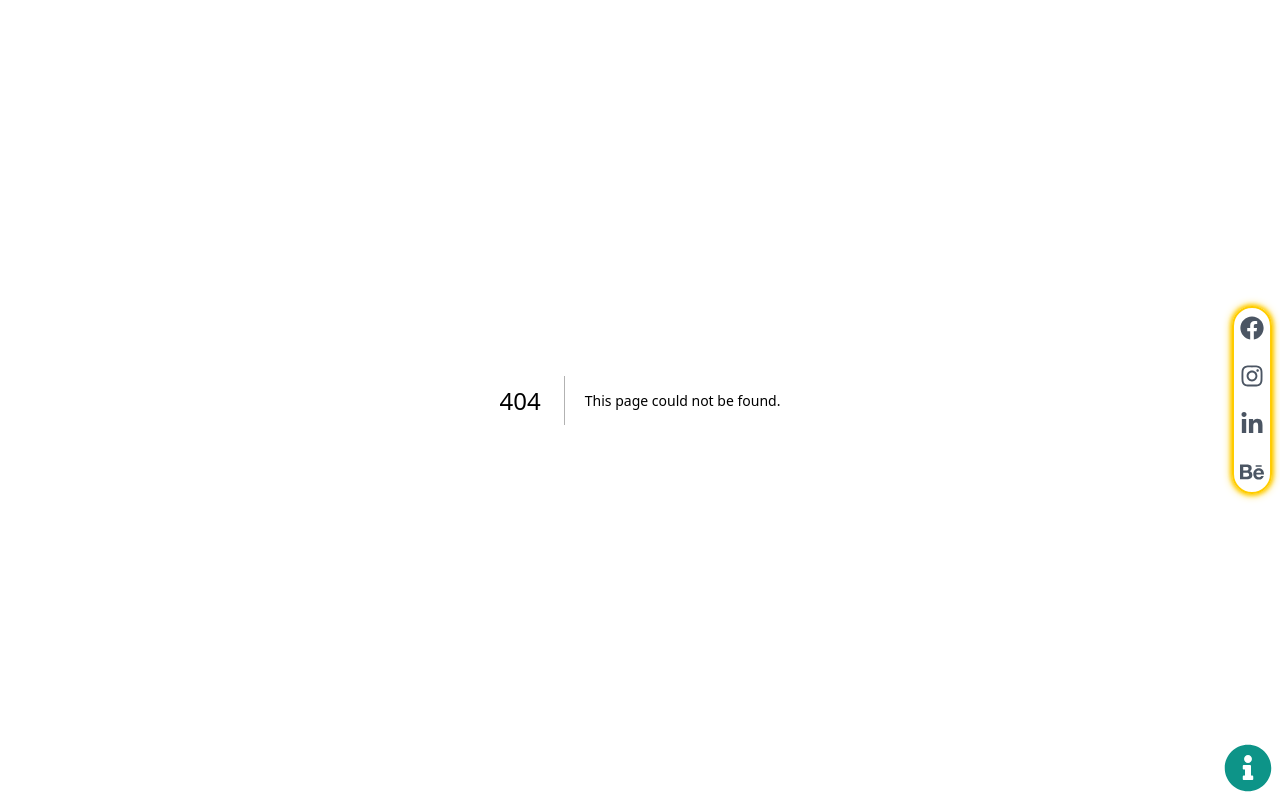
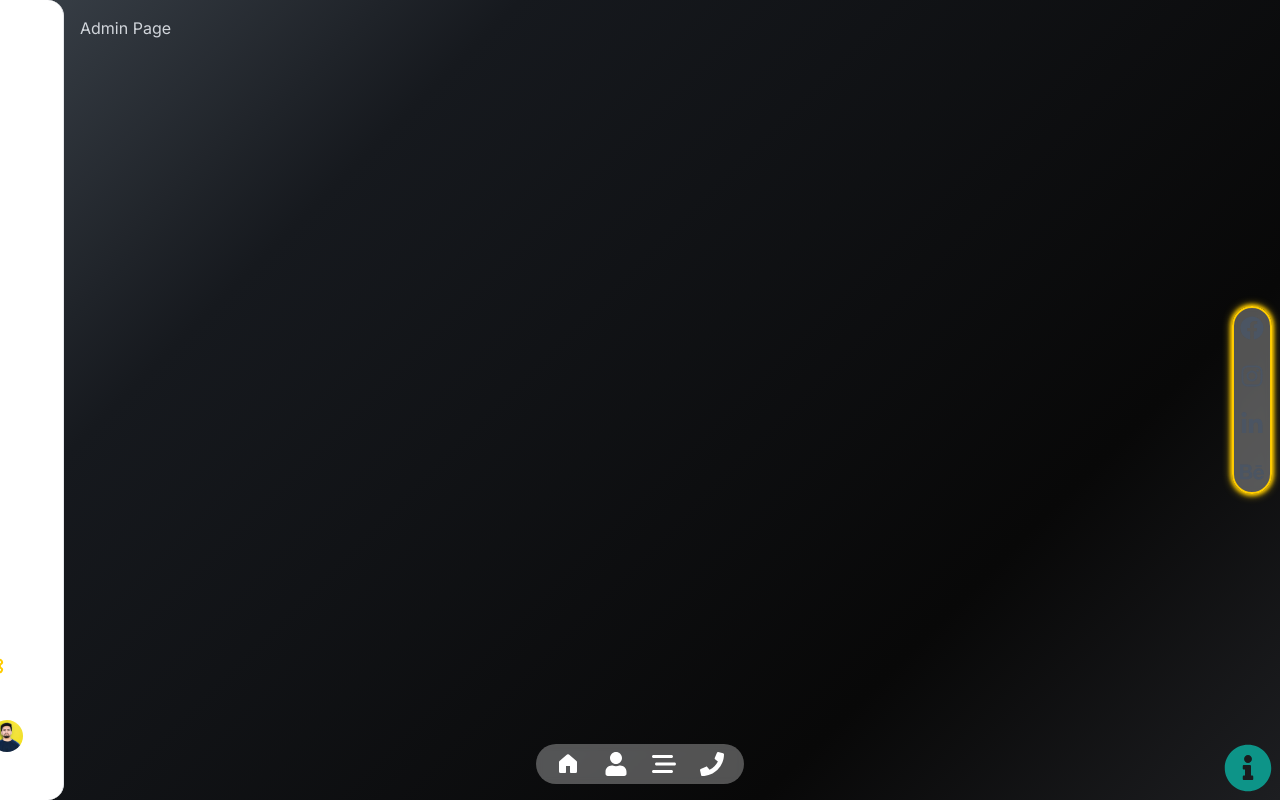
Before and after one commit to wahabsharif/saad-qadeer, a Next.js app: page /admin in a window 1280 px wide. Before the commit this address had no page. Built offline with nearby package versions, Linux system fonts and the light colour scheme.

Commit message:
Admin page with SideBar

```diff
--- /dev/null
+++ b/src/app/admin/layout.tsx
@@ -0,0 +1,44 @@
+import SideBar from "@/components/admin/common/SideBar";
+import { LoadingProvider } from "@/context/LoadingContext";
+// import "@/styles/globals.css";
+import type { Metadata } from "next";
+import dynamic from "next/dynamic";
+import { Inter } from "next/font/google";
+import "@/styles/admin.css";
+
+const LoadingWrapper = dynamic(
+  () => import("@/components/common/LoadingWrapper"),
+  {
+    ssr: false,
+  }
+);
+
+const inter = Inter({ subsets: ["latin"] });
+
+export const metadata: Metadata = {
+  title: "Admin",
+  description: "A Professional Graphic Designer",
+};
+
+export default function RootLayout({
+  children,
+}: Readonly<{
+  children: React.ReactNode;
+}>) {
+  return (
+    <html lang="en">
+      <body className={inter.className}>
+        <LoadingProvider>
+          <LoadingWrapper>
+            <div className="flex h-screen w-full">
+              <SideBar />
+              <main className="flex-1 p-4 w-full overflow-y-auto">
+                {children}
+              </main>
+            </div>
+          </LoadingWrapper>
+        </LoadingProvider>
+      </body>
+    </html>
+  );
+}
--- /dev/null
+++ b/src/app/admin/page.tsx
@@ -0,0 +1,7 @@
+export default function Home() {
+  return (
+    <>
+      <h1>Admin Page</h1>
+    </>
+  );
+}
--- /dev/null
+++ b/src/components/admin/common/SideBar.tsx
@@ -0,0 +1,64 @@
+"use client";
+import React, { useState } from "react";
+import { GrGallery } from "react-icons/gr";
+import { RiHome5Line } from "react-icons/ri";
+import { LuSettings } from "react-icons/lu";
+import Link from "next/link";
+import Image from "next/image";
+import AdminImage from "@/assets/admin/admin-profile-image.jpeg";
+
+function SideBar() {
+  const [isExpanded, setIsExpanded] = useState(false);
+
+  return (
+    <aside
+      className={`flex flex-col items-center h-screen py-8 bg-white border-r rtl:border-l rtl:border-r-0 dark:bg-gray-900 dark:border-yellow sidebar ${
+        isExpanded ? "sidebar-expanded" : "sidebar-collapsed"
+      }`}
+      onMouseEnter={() => setIsExpanded(true)}
+      onMouseLeave={() => setIsExpanded(false)}
+    >
+      <nav className="flex flex-col flex-1 space-y-6">
+        <Link
+          href="/admin"
+          className="sidebar-item p-1.5 text-gray-700 focus:outline-none transition-colors duration-200 rounded-lg dark:text-gray-200 dark:hover:bg-gray-800 hover:bg-gray-100"
+        >
+          <RiHome5Line className="h-6 w-6 text-yellow" />
+          <span className="sidebar-title text-yellow">Dashboard</span>
+        </Link>
+
+        <Link
+          href="/admin/portfolio"
+          className="sidebar-item p-1.5 text-gray-700 focus:outline-none transition-colors duration-200 rounded-lg dark:text-gray-200 dark:hover:bg-gray-800 hover:bg-gray-100"
+        >
+          <GrGallery className="h-6 w-6 text-yellow" />
+          <span className="sidebar-title text-yellow">Portfolio</span>
+        </Link>
+      </nav>
+
+      {/* Bottom Items */}
+      <div className="flex flex-col space-y-5 mt-auto bottom-10">
+        <Link
+          href="#"
+          className="sidebar-item p-1.5 text-gray-700 focus:outline-none transition-colors duration-200 rounded-lg dark:text-gray-200 dark:hover:bg-gray-800 hover:bg-gray-100"
+        >
+          <LuSettings className="h-6 w-6 text-yellow" />
+          <span className="sidebar-title text-yellow">Settings</span>
+        </Link>
+
+        <Link href="#" className="sidebar-item">
+          <Image
+            className="object-cover w-8 h-8 rounded-full"
+            src={AdminImage}
+            alt="Admin Profile"
+            width={32}
+            height={32}
+          />
+          <span className="sidebar-title text-yellow">Admin</span>
+        </Link>
+      </div>
+    </aside>
+  );
+}
+
+export default SideBar;
--- /dev/null
+++ b/src/styles/admin.css
@@ -0,0 +1,48 @@
+.sidebar {
+  display: flex;
+  flex-direction: column;
+  align-items: flex-start;
+  width: 64px; /* Fixed width for icons */
+  height: 100vh;
+  transition: width 0.3s ease;
+  border-top-right-radius: 1rem;
+  border-bottom-right-radius: 1rem;
+}
+
+.sidebar-expanded {
+  width: 11rem; /* Adjust width as needed */
+  border-top-right-radius: 1rem;
+  border-bottom-right-radius: 1rem;
+}
+
+.sidebar-item {
+  display: flex;
+  align-items: center;
+  width: 100%;
+  padding: 1rem;
+  transition: background-color 0.2s ease;
+}
+
+.sidebar-title {
+  opacity: 0;
+  white-space: nowrap;
+  margin-left: 16px; /* Adjust margin as needed */
+  transition: opacity 0.3s ease;
+}
+
+.sidebar-expanded .sidebar-title {
+  opacity: 1;
+}
+
+.mt-auto {
+  margin-top: auto;
+}
+
+.flex-1 {
+  flex: 1;
+}
+
+.flex-col {
+  display: flex;
+  flex-direction: column;
+}
```
Also changed, not shown: src/assets/admin/admin-profile-image.jpeg (added).
